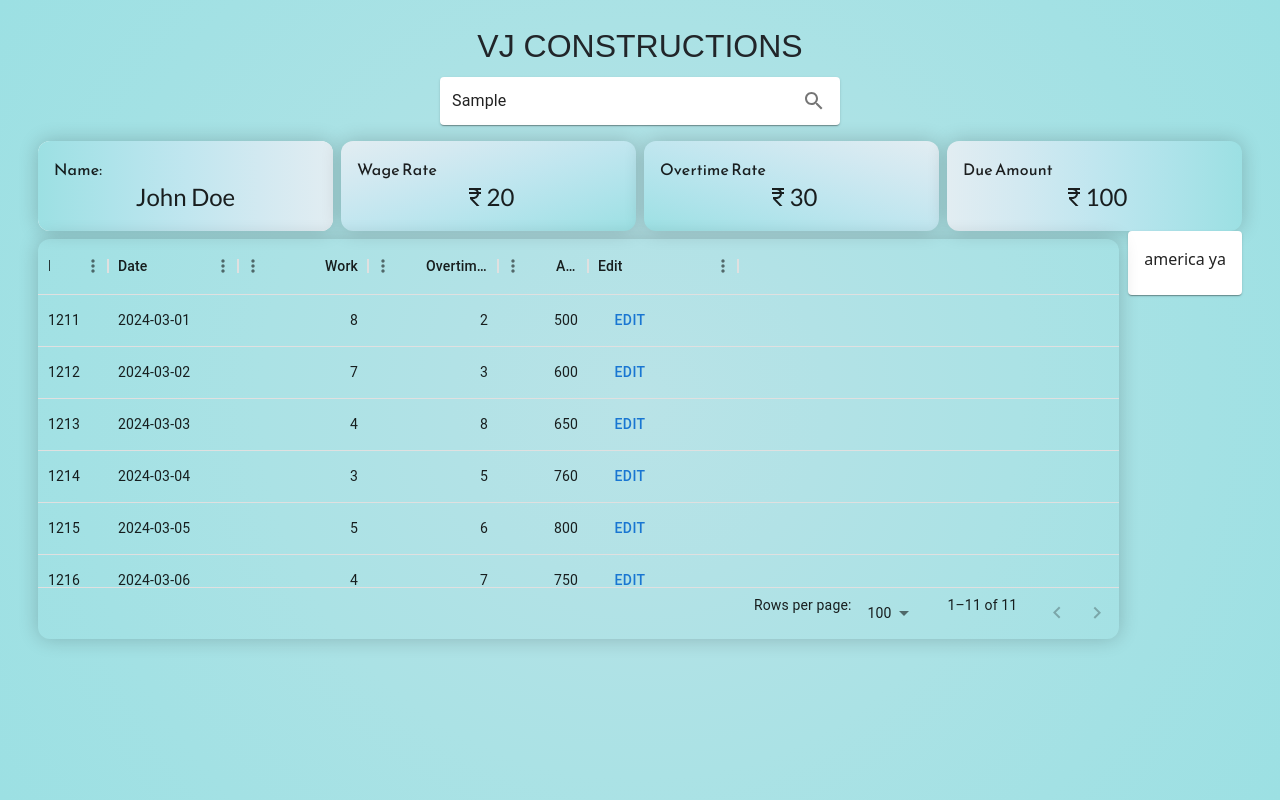
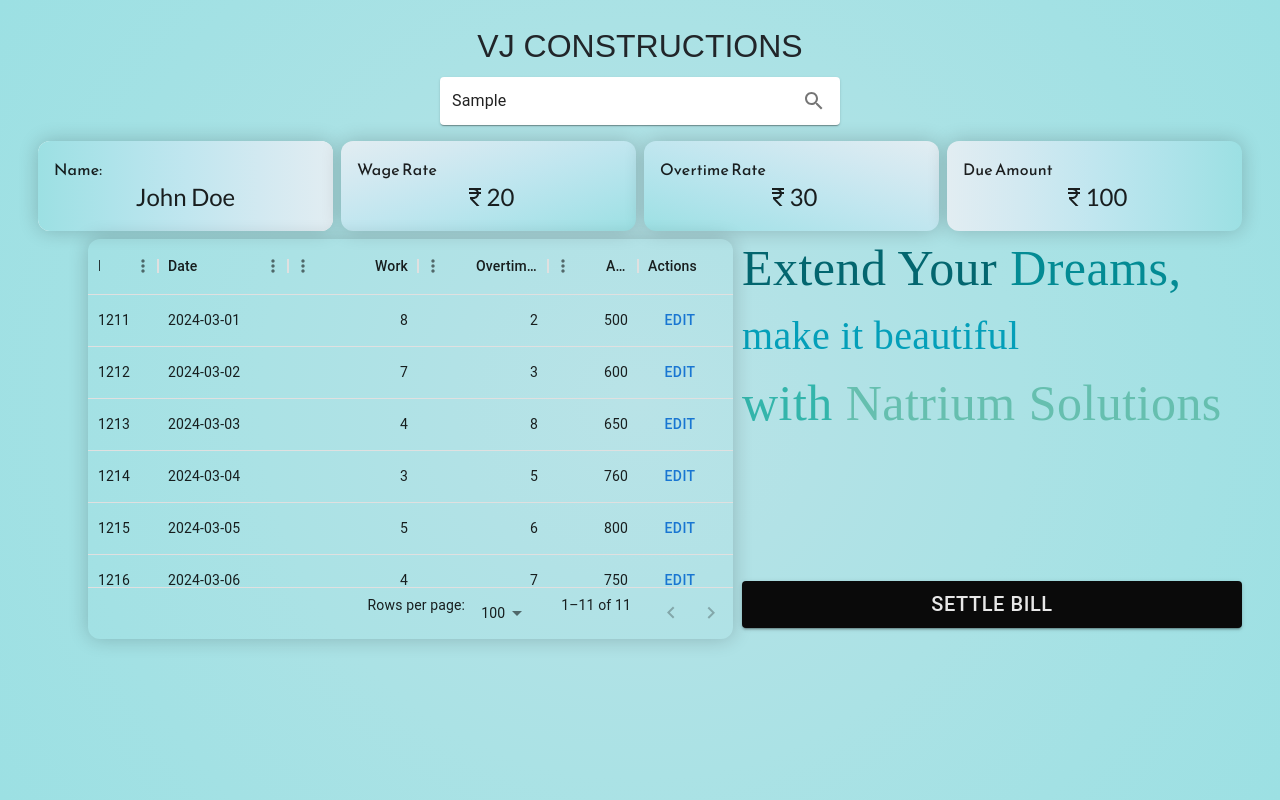
Before and after one commit to antoalex07/emp-reg-frontend, a React (Create React App) app: page /employeeDetails in a window 1280 px wide. Both pictures are taken after typing "Sample" into the empty fields and a click on the button "search". Built offline with nearby package versions, Linux system fonts and the light colour scheme; no server answers; a web font is replaced by a local one.

Commit message:
promotion card added

```diff
--- a/src/page/employeeDetails/EmployeeDetails.js
+++ b/src/page/employeeDetails/EmployeeDetails.js
@@ -1,4 +1,4 @@
-import { Button, Card, CardContent, IconButton, InputBase, Paper, Typography } from '@mui/material'
+import { Button, Card, CardContent, IconButton, InputBase, Paper, ThemeProvider, Typography, createTheme } from '@mui/material'
 import React, { useState } from 'react'
 import api from "../../api/axiosConfig"
 import { DataGrid } from '@mui/x-data-grid';
@@ -6,7 +6,6 @@ import { useNavigate } from 'react-router-dom';
 import SearchIcon from '@mui/icons-material/Search';
 import notFound from '../../assets/not-found.png';
 import CurrencyRupeeIcon from '@mui/icons-material/CurrencyRupee';
-import Flower from '../../assets/flower.jpg';
 
 
 const EmployeeDetails = () => {
@@ -72,7 +71,7 @@ const EmployeeDetails = () => {
     },
     {
       field: 'actions',
-      headerName: 'Edit',
+      headerName: 'Actions',
       width: 150,
       renderCell: (params) => (
         <div>
@@ -95,6 +94,16 @@ const EmployeeDetails = () => {
       console.log(error);
     }
   }
+  const theme = createTheme({
+    palette: {
+      cyan: {
+        main: '#0a0a0a',
+        light: '#2f2f2f',
+        dark: '#000000',
+        contrastText: '#e7e7e7',
+      },
+    },
+  });
 
   return (
     <div style={{
@@ -302,6 +311,7 @@ const EmployeeDetails = () => {
                 marginTop: '8px',
                 height: 400,
                 width: '10vw',
+                marginLeft: '50px',
                 marginRight: '9px',
                 borderRadius: 3
               }}
@@ -309,11 +319,43 @@ const EmployeeDetails = () => {
               columns={columns}
             />
           <div>
-            <Card>
-                <CardContent>
-                  america ya
-                </CardContent>
-              </Card>
+            <div style={{}}>
+
+            <Typography sx={{ textAlign: 'left',
+                              fontFamily: 'Anton, sans seriff',
+                              fontSize: '50px',
+                              color: '#03666f'
+                            }}>
+                Extend Your <span style={{color: '#038b94'}}>Dreams,</span>
+            </Typography>
+
+            <Typography sx={{ textAlign: 'left',
+                              fontFamily: 'Pacifico, sans seriff',
+                              fontSize: '40px',
+                              color: '#049fb9'
+                            }}>
+                make it beautiful
+            </Typography>
+
+            <Typography sx={{ textAlign: 'left',
+                              fontFamily: 'Anton, sans seriff',
+                              fontSize: '50px',
+                              color: '#33b5ab'
+                            }}>
+                with <span style={{color: '#66bfaf'}}>Natrium Solutions</span>
+            </Typography>
+
+            <ThemeProvider theme={theme}>
+              <Button variant='contained'
+                      color='cyan'
+                      style={{ fontSize: '20px',
+                               width: '500px',
+                               marginTop: '28%'
+                                }}>
+                        Settle Bill</Button>
+            </ThemeProvider>
+
+            </div>
           </div>
         </div>
 
```
